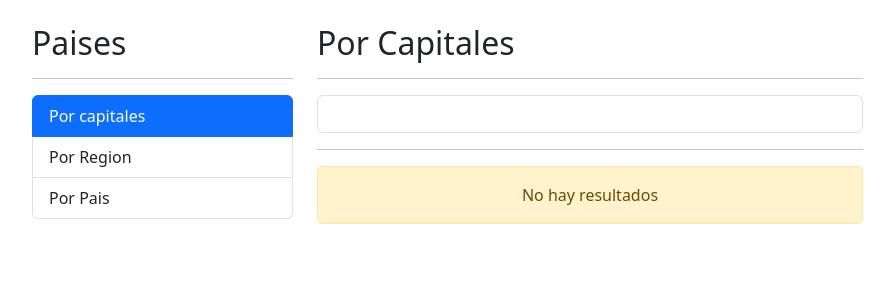
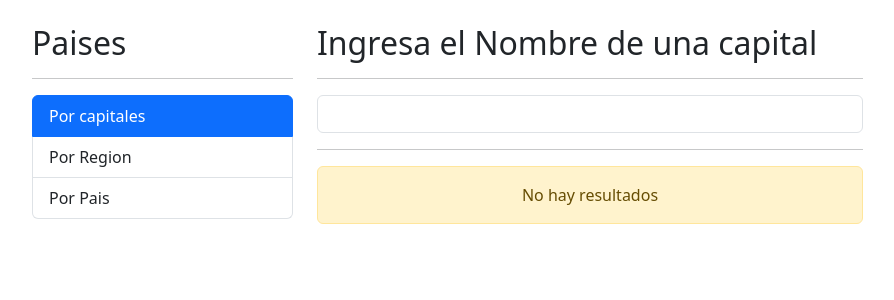
Before and after one commit to cpandares/country-app, an Angular app: page /countries/by-capital in a window 1280 px wide. Shown: the top 300 px of the page, without its empty margins (50-944 px from the left). Built offline with nearby package versions, Linux system fonts and the light colour scheme.

Commit message:
fix nombre rutas y navegacion

```diff
--- a/src/app/countries/pages/by-capital-page/by-capital-page.component.html
+++ b/src/app/countries/pages/by-capital-page/by-capital-page.component.html
@@ -1,6 +1,6 @@
 
 
-<h2>Por Capitales</h2>
+<h2>Ingresa el Nombre de una capital</h2>
 
 <hr>
 
--- a/src/app/countries/pages/by-country-page/by-country-page.component.html
+++ b/src/app/countries/pages/by-country-page/by-country-page.component.html
@@ -1,5 +1,5 @@
 
-<h2>Por Nombre</h2>
+<h2>Ingresa un País</h2>
 
 <hr>
 
--- a/src/app/countries/pages/by-region-page/by-region-page.component.html
+++ b/src/app/countries/pages/by-region-page/by-region-page.component.html
@@ -1,6 +1,6 @@
 
 
-<h2>Por Capitales</h2>
+<h2>Ingresa un continente</h2>
 
 <hr>
 
```
Also changed, not shown: src/app/app-routing-module.ts (+0 -12 lines).
